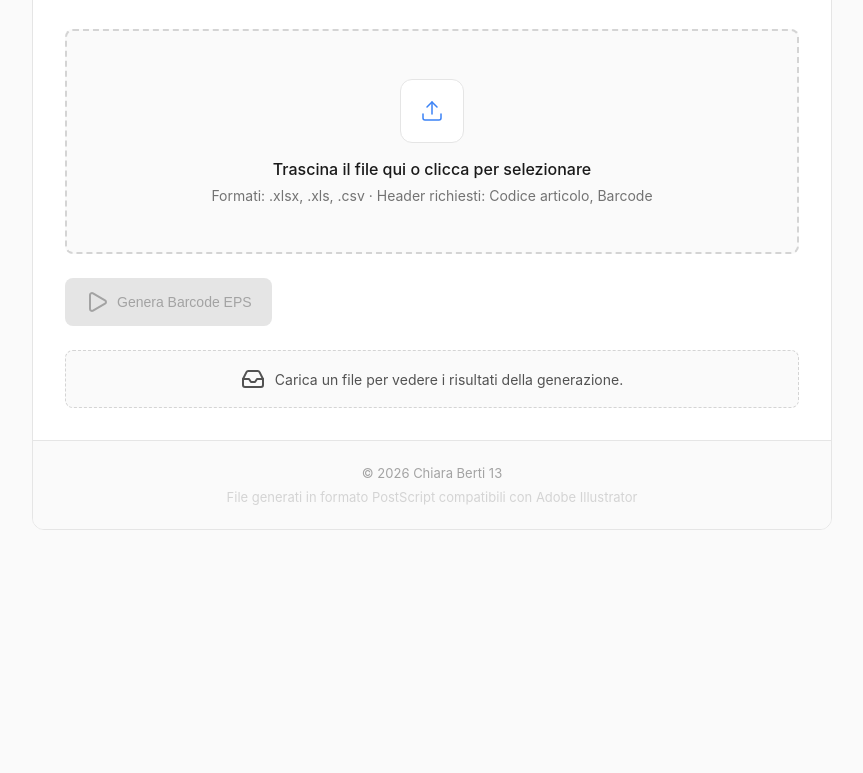
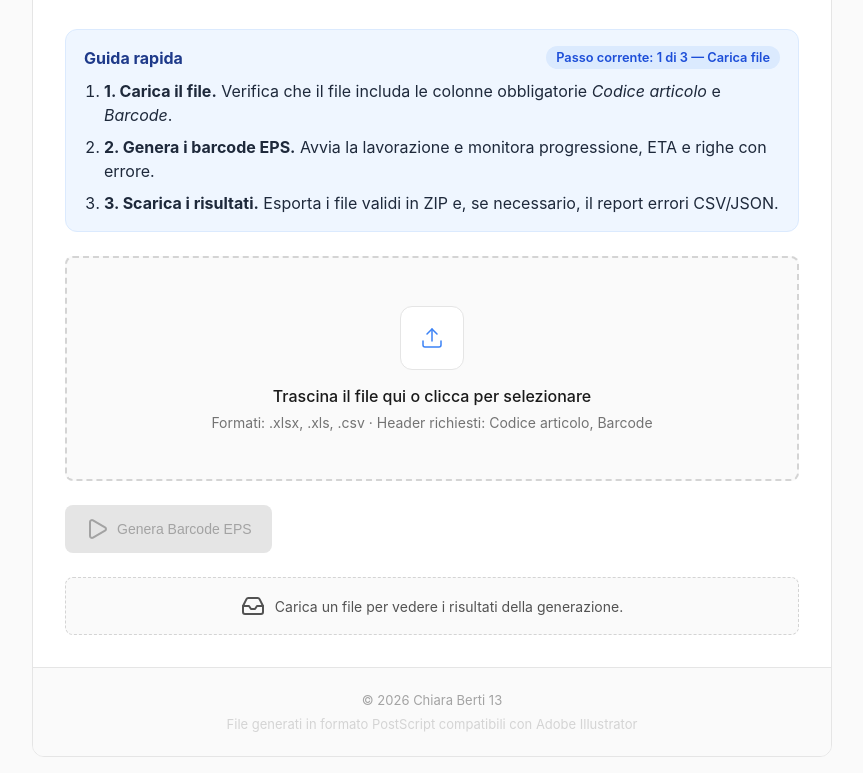
Before and after one commit to chiaraberti13/barcode-eps-wizard, a website with bundled scripts: page barcode-eps-wizard.html in a window 1280 px wide. Shown: the part 141-914 px from the top of the page, without its empty margins (208-1071 px from the left). Before the commit the page ends 800 px from the top, so only its background shows below. Built offline with nearby package versions, Linux system fonts and the light colour scheme.

Commit message:
feat: add in-page onboarding flow guidance

```diff
--- a/app.js
+++ b/app.js
@@ -62,9 +62,17 @@ const UPLOAD_INSTRUCTIONS = Object.freeze({
     expectedColumns: 'Colonne obbligatorie: Codice articolo e Barcode (intestazioni non sensibili a maiuscole/spazi).',
     correctionHint: 'Correggi il file e ricaricalo per abilitare la generazione.'
 });
+const ONBOARDING_STEP_TEXT = Object.freeze({
+    [APP_STATES.IDLE]: 'Passo corrente: 1 di 3 — Carica file',
+    [APP_STATES.FILE_READY]: 'Passo corrente: 2 di 3 — Avvia generazione',
+    [APP_STATES.GENERATING]: 'Passo corrente: 2 di 3 — Generazione in corso',
+    [APP_STATES.COMPLETED]: 'Passo corrente: 3 di 3 — Scarica risultati',
+    [APP_STATES.ERROR]: 'Passo corrente: attenzione — Correggi file e riprova'
+});
 
 const uploadArea = document.getElementById('uploadArea');
 const fileInput = document.getElementById('fileInput');
+const onboardingCurrentStep = document.getElementById('onboardingCurrentStep');
 const generateBtn = document.getElementById('generateBtn');
 const downloadAllBtn = document.getElementById('downloadAllBtn');
 const downloadErrorsCsvBtn = document.getElementById('downloadErrorsCsvBtn');
@@ -169,6 +177,14 @@ function setUiState(nextState) {
     }
 
     renderPreviewEmptyState(nextState);
+    updateOnboardingStep(nextState);
+}
+
+function updateOnboardingStep(appState) {
+    if (!onboardingCurrentStep) {
+        return;
+    }
+    onboardingCurrentStep.textContent = ONBOARDING_STEP_TEXT[appState] ?? ONBOARDING_STEP_TEXT[APP_STATES.IDLE];
 }
 
 // Upload area events
--- a/barcode-eps-wizard.html
+++ b/barcode-eps-wizard.html
@@ -27,6 +27,27 @@
         </div>
 
         <div class="content">
+            <section class="onboarding" id="onboardingPanel" aria-labelledby="onboardingTitle">
+                <div class="onboarding-header">
+                    <h2 id="onboardingTitle">Guida rapida</h2>
+                    <span class="onboarding-step-indicator" id="onboardingCurrentStep">Passo corrente: 1 di 3 — Carica file</span>
+                </div>
+                <ol class="onboarding-steps">
+                    <li id="onboardingStepUpload">
+                        <strong>1. Carica il file.</strong>
+                        Verifica che il file includa le colonne obbligatorie <em>Codice articolo</em> e <em>Barcode</em>.
+                    </li>
+                    <li id="onboardingStepGenerate">
+                        <strong>2. Genera i barcode EPS.</strong>
+                        Avvia la lavorazione e monitora progressione, ETA e righe con errore.
+                    </li>
+                    <li id="onboardingStepDownload">
+                        <strong>3. Scarica i risultati.</strong>
+                        Esporta i file validi in ZIP e, se necessario, il report errori CSV/JSON.
+                    </li>
+                </ol>
+            </section>
+
             <div class="upload-area" id="uploadArea">
                 <div class="upload-icon">
                     <i data-lucide="upload" size="32" stroke-width="1.5" style="color: #3b82f6;"></i>
--- a/styles.css
+++ b/styles.css
@@ -44,6 +44,51 @@ h1 {
 
 .content {
     padding: 32px;
+}
+
+.onboarding {
+    margin-bottom: 24px;
+    padding: 16px 18px;
+    border: 1px solid #dbeafe;
+    background: #eff6ff;
+    border-radius: 12px;
+}
+
+.onboarding-header {
+    display: flex;
+    justify-content: space-between;
+    align-items: center;
+    gap: 12px;
+    margin-bottom: 10px;
+}
+
+.onboarding h2 {
+    margin: 0;
+    font-size: 1rem;
+    color: #1e3a8a;
+}
+
+.onboarding-step-indicator {
+    display: inline-flex;
+    align-items: center;
+    padding: 4px 10px;
+    border-radius: 999px;
+    background: #dbeafe;
+    color: #1d4ed8;
+    font-size: 0.8rem;
+    font-weight: 600;
+}
+
+.onboarding-steps {
+    margin: 0;
+    padding-left: 20px;
+    color: #1e293b;
+    display: grid;
+    gap: 8px;
+}
+
+.onboarding-steps li {
+    line-height: 1.5;
 }
 
 .upload-area {
@@ -382,6 +427,11 @@ h1 {
         font-size: 14px;
     }
 
+    .onboarding-header {
+        flex-direction: column;
+        align-items: flex-start;
+    }
+
     .upload-area {
         padding: 32px 16px;
     }
```
Also changed, not shown: tests/e2e/smoke.mjs (+3 -0 lines), upgrade.md (+2 -1 lines).
